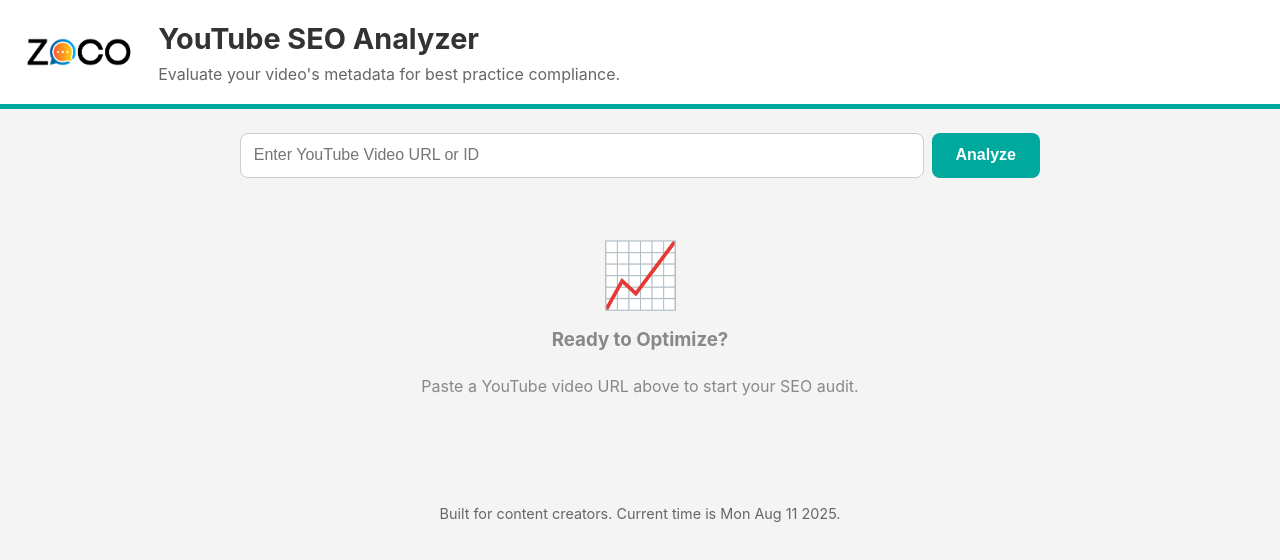
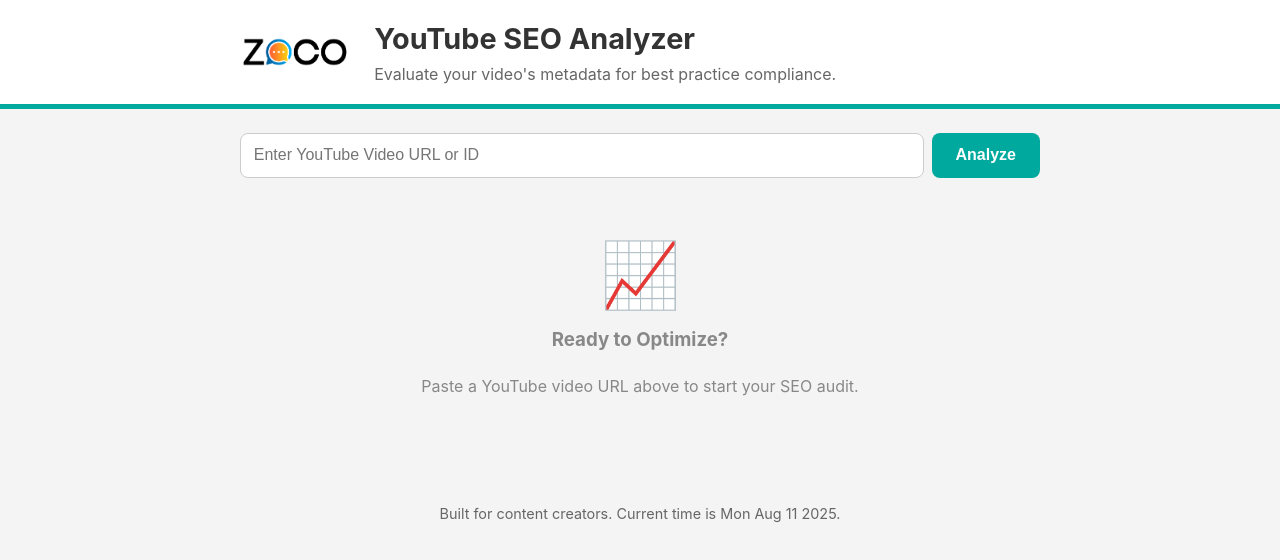
Before and after one commit to gudorf/yt-seo-analyzer, a website: page index.html in a window 1280 px wide. Drawn offline with Linux system fonts and the light colour scheme.

Commit message:
refactor: Center header content

```diff
--- a/index.html
+++ b/index.html
@@ -11,10 +11,12 @@
 </head>
 <body>
    <header>
-        <img src="images/TGG_Zoco_Logo_Colored-Blk (1).png" alt="ZOCO Logo" class="header-logo">
-        <div class="header-text">
-            <h1>YouTube SEO Analyzer</h1>
-            <p>Evaluate your video's metadata for best practice compliance.</p>
+        <div class="header-content">
+            <img src="images/TGG_Zoco_Logo_Colored-Blk (1).png" alt="ZOCO Logo" class="header-logo">
+            <div class="header-text">
+                <h1>YouTube SEO Analyzer</h1>
+                <p>Evaluate your video's metadata for best practice compliance.</p>
+            </div>
         </div>
     </header>
 
--- a/style.css
+++ b/style.css
@@ -21,11 +21,17 @@
 
 header {
     background-color: var(--card-bg-color);
-    color: var(--text-color);
-    padding: 1rem 1.5rem;
+    border-bottom: 5px solid var(--primary-color);
+    padding: 1rem 1.5rem; /* Add padding here for mobile */
+    display: flex;
+    justify-content: center; /* Center the inner container */
+}
+
+.header-content {
     display: flex;
     align-items: center;
-    border-bottom: 5px solid var(--primary-color); /* New border for color accent */
+    width: 100%;
+    max-width: 800px; /* Match the max-width of the main content */
 }
 
 .header-logo {
@@ -36,7 +42,9 @@
 .header-text h1 {
     margin: 0;
     font-size: 1.8rem;
+    color: var(--text-color); /* Ensure text color is set */
 }
+
 .header-text p {
     margin: 0;
     color: var(--light-text-color);
```
